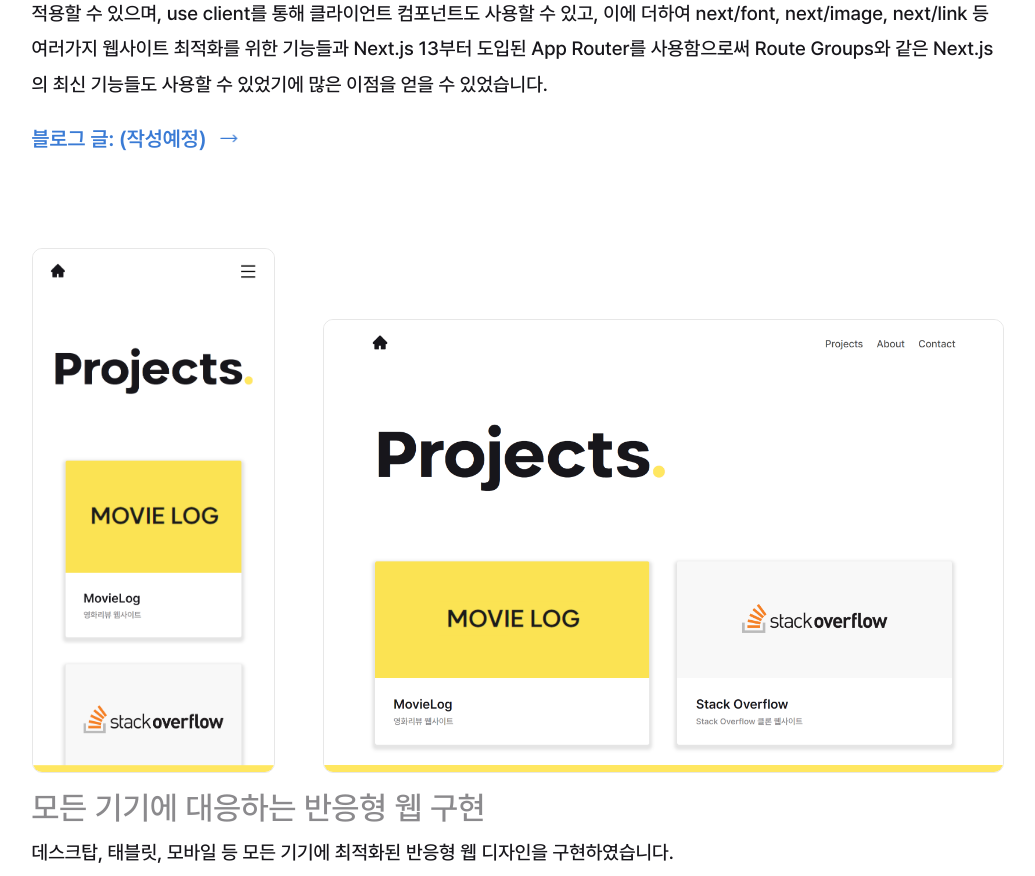
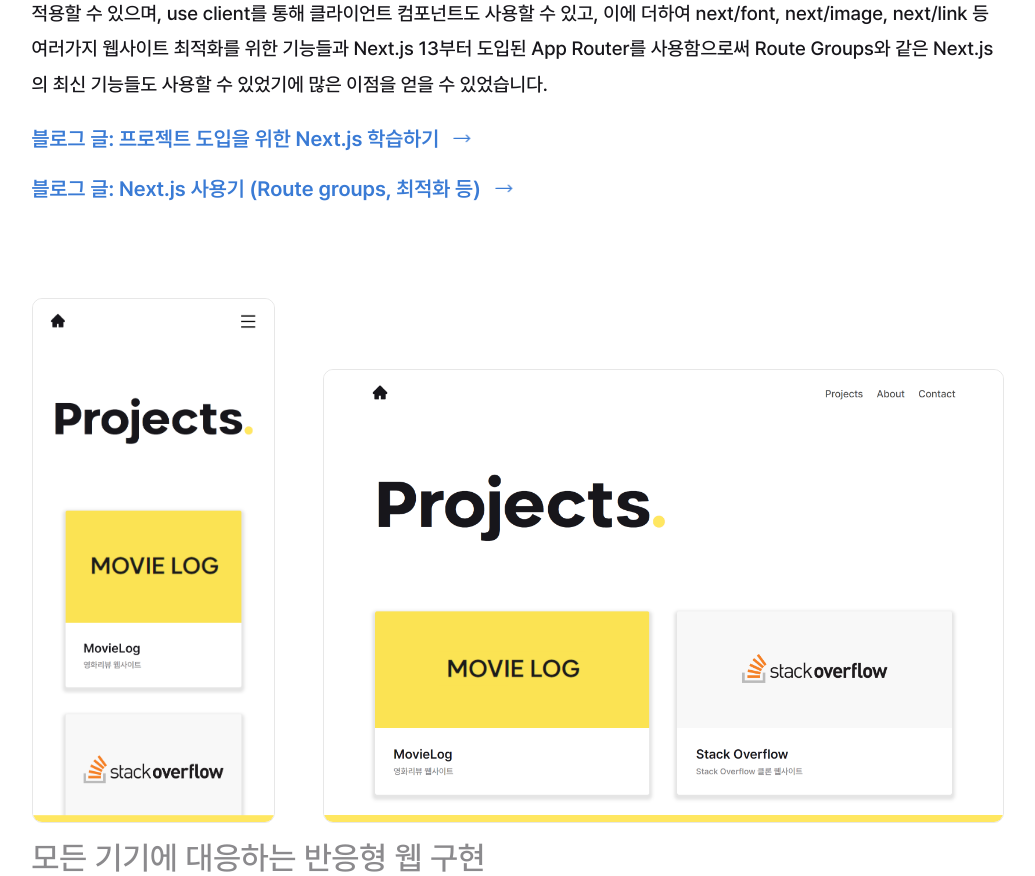
Before and after one commit to dongbin420/my-portfolio, a Next.js app: page /projects/portfolio in a window 1280 px wide. Shown: the part 1860-2736 px from the top of the page, without its empty margins (122-1157 px from the left). Built offline with nearby package versions, Linux system fonts and the light colour scheme.

Commit message:
feat: add new blog post links for portfolio project page

```diff
--- a/src/app/(menu)/projects/(projects)/portfolio/page.tsx
+++ b/src/app/(menu)/projects/(projects)/portfolio/page.tsx
@@ -113,12 +113,25 @@ export default function Page() {
               </div>
               <div className={styles['blog-link-container']}>
                 <a
-                  href="https://zonbin.notion.site/66c53c14e28949748e731cd2ccde64a6?v=c84ac5d11c624e3cbe9f277e5abe53fc"
+                  href="https://zonbin.notion.site/Next-js-0142a44ff2914c20912f633f4d11b96f"
                   target="_blank"
                   rel="noopener noreferrer"
                   className={styles['blog-link-text']}
                 >
-                  블로그 글: (작성예정)
+                  블로그 글: 프로젝트 도입을 위한 Next.js 학습하기
+                </a>
+                <HiOutlineArrowLongRight
+                  className={styles['blog-arrow-icon']}
+                />
+              </div>
+              <div className={styles['blog-link-container']}>
+                <a
+                  href="https://zonbin.notion.site/Next-js-Route-groups-b82c39e4e01d45f9951d8b64379f7b62"
+                  target="_blank"
+                  rel="noopener noreferrer"
+                  className={styles['blog-link-text']}
+                >
+                  블로그 글: Next.js 사용기 (Route groups, 최적화 등)
                 </a>
                 <HiOutlineArrowLongRight
                   className={styles['blog-arrow-icon']}
```
